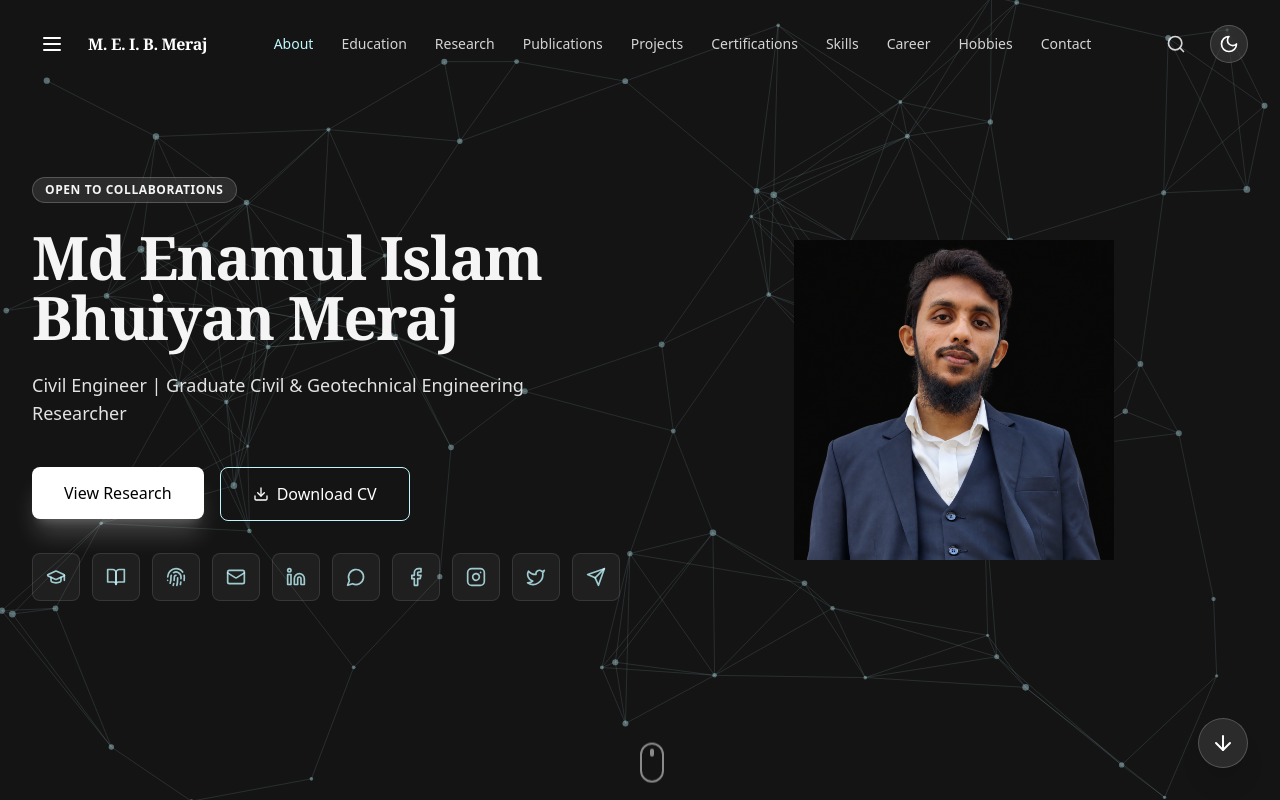
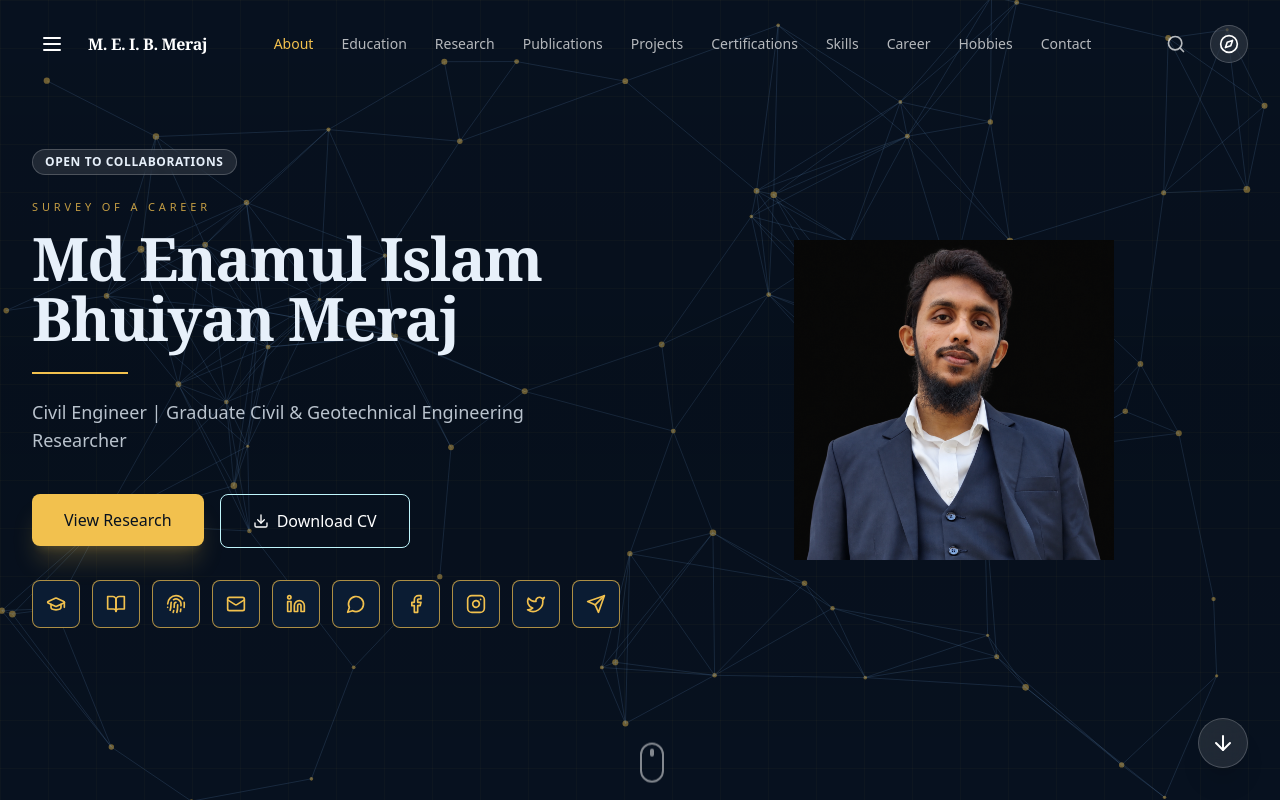
Before and after one commit to enamulislammeraj25-rin/portfolio-xrin, a React (Create React App) app: page / in a window 1280 px wide. Both pictures are taken after a click on the button 1229 px from the left and 44 px from the top of the page. Shown: the top 800 px of the page. Built offline with nearby package versions, Linux system fonts and the light colour scheme.

Commit message:
Add Blueprint theme: navy survey sheet with brass marks.

```diff
--- a/src/App.js
+++ b/src/App.js
@@ -9,7 +9,7 @@ import {
   FileImage, FileCode, FolderOpen,
   CheckCircle2, Linkedin, ExternalLink,
   Camera, Video, Settings, Eye, EyeOff,
-  BookOpen, Fingerprint
+  BookOpen, Fingerprint, Compass
 } from 'lucide-react';
 import {
   XAxis, YAxis, CartesianGrid, Tooltip, ResponsiveContainer, AreaChart, Area
@@ -60,7 +60,7 @@ export default function App() {
   // Held themes stay in style maps below but are not cycled:
   // midnight, nature, musgravite, ruby, emerald, rain
   const cycleTheme = () => {
-    const themes = ['dark', 'light'];
+    const themes = ['dark', 'light', 'blueprint'];
     // const themes = ['dark', 'light', 'spring', 'warm'];
     // const themes = ['dark', 'light', 'midnight', 'spring', 'nature', 'musgravite', 'ruby', 'emerald', 'rain'];
     const currentIndex = Math.max(0, themes.indexOf(theme));
@@ -221,6 +221,7 @@ export default function App() {
   const getAppBg = () => {
       switch (theme) {
           case 'dark': return 'bg-[#141414] text-[#F5F5F5]';
+          case 'blueprint': return 'bg-[#07111F] text-[#E7F0FA]';
           case 'light': return 'bg-white text-black';
           case 'midnight': return 'bg-slate-950 text-slate-100';
           case 'rain': return 'bg-gradient-to-b from-[#071318] via-[#16343c] to-[#7ea8b4] text-slate-100';
@@ -237,6 +238,7 @@ export default function App() {
   const getAccentColor = () => {
       switch (theme) {
           case 'dark': return 'text-[#C0F6FC]';
+          case 'blueprint': return 'text-[#F2C14E]';
           case 'light': return 'text-stone-700';
           case 'midnight': return 'text-indigo-400';
           case 'rain': return 'text-sky-200';
@@ -254,6 +256,7 @@ export default function App() {
   const getCardStyle = () => {
       switch (theme) {
           case 'dark': return 'bg-transparent border border-transparent hover:bg-white/5 hover:border-neutral-700';
+          case 'blueprint': return 'bg-[#0B1C33]/40 border border-[#1E3A5F] hover:border-[#F2C14E]/60 hover:bg-[#0E2440]';
           case 'light': return 'bg-transparent border border-transparent text-stone-900 hover:bg-white hover:border-stone-400 hover:shadow-md';
           case 'midnight': return 'bg-transparent border border-transparent text-slate-200 hover:bg-white/5 hover:border-indigo-500/50';
           case 'rain': return 'bg-white/10 border border-white/20 text-slate-100 hover:bg-white/15 hover:border-white/30 backdrop-blur-xl';
@@ -270,6 +273,7 @@ export default function App() {
   const getHoverTextColor = () => {
       switch (theme) {
           case 'dark': return 'group-hover:text-[#C0F6FC] transition-colors duration-300';
+          case 'blueprint': return 'group-hover:text-[#F2C14E] transition-colors duration-300';
           case 'light': return 'group-hover:text-[#0A5C57] transition-colors duration-300';
           case 'midnight': return 'group-hover:text-indigo-300 transition-colors duration-300';
           case 'rain': return 'group-hover:text-sky-100 transition-colors duration-300';
@@ -286,6 +290,7 @@ export default function App() {
   const getHoverBgColor = () => {
       switch (theme) {
           case 'dark': return 'group-hover:bg-[#C0F6FC] transition-colors duration-300';
+          case 'blueprint': return 'group-hover:bg-[#F2C14E] transition-colors duration-300';
           case 'light': return 'group-hover:bg-[#0A5C57] transition-colors duration-300';
           case 'midnight': return 'group-hover:bg-indigo-500 transition-colors duration-300';
           case 'rain': return 'group-hover:bg-sky-300 transition-colors duration-300';
@@ -303,6 +308,7 @@ export default function App() {
   const getProgressBarColor = () => {
       switch (theme) {
           case 'dark': return 'bg-[#C0F6FC]';
+          case 'blueprint': return 'bg-[#F2C14E]';
           case 'light': return 'bg-stone-500';
           case 'midnight': return 'bg-indigo-500';
           case 'rain': return 'bg-sky-300';
@@ -319,6 +325,7 @@ export default function App() {
   const getNavStyle = () => {
       // Reduced blur from 3xl to md/lg for better scroll performance
       if (theme === 'dark') return 'bg-[#141414]/90 border-neutral-700 backdrop-blur-md';
+      if (theme === 'blueprint') return 'bg-[#07111F]/92 border-[#1E3A5F] backdrop-blur-md';
       if (theme === 'light') return 'bg-white/90 border-stone-200 backdrop-blur-md';
       if (theme === 'midnight') return 'bg-slate-950/90 border-slate-800 backdrop-blur-md';
       if (theme === 'rain') return 'bg-[#0b1c22]/45 border-white/15 backdrop-blur-2xl';
@@ -332,11 +339,15 @@ export default function App() {
       if (isLight) {
           return 'hover:text-[#0A5C57] hover:bg-[#CCFBF1]';
       }
+      if (theme === 'blueprint') {
+          return 'hover:text-[#F2C14E] hover:bg-[#F2C14E]/10';
+      }
       return 'hover:text-[#C0F6FC] hover:bg-white/10';
   }
 
   const getNavActiveColor = () => {
       if (isLight) return 'text-[#0A5C57]';
+      if (theme === 'blueprint') return 'text-[#F2C14E]';
       return 'text-[#C0F6FC]';
   }
 
@@ -348,6 +359,7 @@ export default function App() {
   const getGlowStyle = () => {
       switch (theme) {
           case 'dark': return 'hover:drop-shadow-[0_0_8px_rgba(192,246,252,0.55)] text-[#C0F6FC]/80 hover:text-[#C0F6FC] border-white/10 bg-white/5';
+          case 'blueprint': return 'bg-[#0B1C33] text-[#F2C14E] border-[#F2C14E]/70 hover:bg-[#F2C14E] hover:text-[#07111F]';
           case 'light': return 'bg-white text-[#0A5C57] border-[#0A5C57] hover:bg-[#CCFBF1] hover:text-[#2DD4BF]';
           case 'midnight': return 'hover:drop-shadow-[0_0_8px_rgba(129,140,248,0.8)] text-indigo-400/80 hover:text-indigo-300 border-indigo-900 bg-indigo-950/30';
           case 'rain': return 'hover:drop-shadow-[0_0_8px_rgba(186,230,253,0.7)] text-sky-200/80 hover:text-sky-100 border-white/20 bg-white/10';
@@ -366,6 +378,7 @@ export default function App() {
       const transitionClass = "transition-all duration-500 ease-[cubic-bezier(0.25,0.1,0.25,1.0)]";
       switch (theme) {
           case 'dark': return `hover:text-[#C0F6FC] hover:bg-white/5 rounded-none px-6 py-3 ${transitionClass}`;
+          case 'blueprint': return `hover:text-[#F2C14E] hover:bg-[#F2C14E]/10 rounded-none px-6 py-3 ${transitionClass}`;
           case 'light': return `hover:text-stone-900 hover:bg-stone-200/50 rounded-none px-6 py-3 ${transitionClass}`;
           case 'midnight': return `hover:text-indigo-400 hover:drop-shadow-[0_0_5px_rgba(129,140,248,0.8)] hover:bg-indigo-900/30 rounded-none px-6 py-3 ${transitionClass}`;
           case 'rain': return `hover:text-sky-100 hover:drop-shadow-[0_0_5px_rgba(186,230,253,0.7)] hover:bg-white/10 rounded-none px-6 py-3 ${transitionClass}`;
@@ -383,6 +396,7 @@ export default function App() {
   const getSidebarStyle = () => {
       switch (theme) {
           case 'dark': return 'bg-[#141414]/70 backdrop-blur-2xl border-r border-neutral-700';
+          case 'blueprint': return 'bg-[#07111F] border-r border-[#1E3A5F]';
           case 'light': return 'bg-white border-r border-stone-200';
           case 'midnight': return 'bg-slate-950/60 backdrop-blur-2xl border-r border-slate-800';
           case 'rain': return 'bg-[#0b1c22]/50 backdrop-blur-2xl border-r border-white/15';
@@ -399,6 +413,7 @@ export default function App() {
   const ThemeIcon = () => {
       switch(theme) {
           case 'dark': return <Moon className="w-5 h-5" />;
+          case 'blueprint': return <Compass className="w-5 h-5" />;
           case 'light': return <Sun className="w-5 h-5" />;
           case 'midnight': return <CloudLightning className="w-5 h-5" />;
           case 'rain': return <CloudLightning className="w-5 h-5" />;
@@ -694,6 +709,14 @@ export default function App() {
         <div className="absolute inset-0 z-0 transition-colors duration-500">
            {theme !== 'light' && <ParticleCanvas theme={theme} />}
         </div>
+        {theme === 'blueprint' && (
+          <div className="absolute inset-0 z-[1] pointer-events-none opacity-40"
+            style={{
+              backgroundImage: 'linear-gradient(rgba(242,193,78,0.08) 1px, transparent 1px), linear-gradient(90deg, rgba(242,193,78,0.08) 1px, transparent 1px)',
+              backgroundSize: '48px 48px'
+            }}
+          />
+        )}
 
         <div className={`absolute inset-0 z-1 pointer-events-none bg-gradient-to-b
             ${theme === 'dark' ? 'from-transparent via-[#141414]/10 to-transparent' :
@@ -709,9 +732,13 @@ export default function App() {
              Open to Collaborations
           </div>
 
+          {theme === 'blueprint' && (
+            <div className="mb-3 text-[11px] tracking-[0.35em] uppercase text-[#F2C14E]/80">Survey of a career</div>
+          )}
           <h1 className="text-3xl sm:text-4xl md:text-5xl lg:text-6xl font-serif font-bold tracking-tight mb-6 animate-in fade-in slide-in-from-bottom-8 duration-700 delay-200">
             {PORTFOLIO_DATA.profile.name}
           </h1>
+          {theme === 'blueprint' && <div className="w-24 h-[2px] bg-[#F2C14E] mb-6" />}
 
           <p className="text-sm sm:text-base md:text-lg font-light mb-10 leading-relaxed animate-in fade-in slide-in-from-bottom-8 duration-700 delay-300 opacity-80">
             {PORTFOLIO_DATA.profile.tagline}
@@ -722,6 +749,7 @@ export default function App() {
                 onClick={() => scrollToSection('research')}
                 className={`px-8 py-3.5 rounded-lg font-medium hover:scale-105 transition-transform duration-200 shadow-xl
                     ${isLight ? 'bg-stone-800 text-white shadow-stone-400/50' :
+                      theme === 'blueprint' ? 'bg-[#F2C14E] text-[#07111F] shadow-[#F2C14E]/20' :
                       'bg-white text-black shadow-white/20'}`}
             >
               View Research
@@ -771,7 +799,7 @@ export default function App() {
           <div className="flex items-center justify-center">
             <img
               src={
-                theme === 'dark' ? '/hero-dark.png' :
+                theme === 'dark' || theme === 'blueprint' ? '/hero-dark.png' :
                 theme === 'spring' ? '/hero-spring.png' :
                 theme === 'warm' ? '/hero-warm.png' :
                 '/hero-light.png'
@@ -1319,6 +1347,7 @@ export default function App() {
               {/* Left Panel: Info (Solid Color) */}
               <div className={`p-10 md:w-2/5 flex flex-col justify-between text-white
                   ${theme === 'dark' ? 'bg-[#0A2E33]' :
+                    theme === 'blueprint' ? 'bg-[#0B1C33]' :
                     theme === 'light' ? 'bg-stone-800' :
                     theme === 'midnight' ? 'bg-indigo-900' :
                     theme === 'rain' ? 'bg-[#16343c]/80' :
@@ -1412,6 +1441,7 @@ export default function App() {
                         disabled={formStatus !== 'idle'}
                         className={`w-full font-bold py-4 rounded-xl transition-all shadow-lg hover:shadow-xl hover:scale-[1.02] active:scale-95 text-white flex items-center justify-center gap-2
                           ${theme === 'dark' ? 'bg-[#C0F6FC] text-[#141414] hover:bg-[#A8EEF7]' :
+                          theme === 'blueprint' ? 'bg-[#F2C14E] text-[#07111F] hover:bg-[#E0B13C]' :
                             theme === 'light' ? 'bg-stone-800 hover:bg-black' :
                             theme === 'midnight' ? 'bg-indigo-700 hover:bg-indigo-800' :
                             theme === 'rain' ? 'bg-sky-800 hover:bg-sky-900' :
--- a/src/components/ParticleCanvas.js
+++ b/src/components/ParticleCanvas.js
@@ -31,6 +31,11 @@ export const ParticleCanvas = ({ theme }) => {
       case 'dark':
         particleColor = 'rgba(192, 246, 252, 0.4)';
         lineColor = 'rgba(192, 246, 252, 0.12)';
+        type = 'truss';
+        break;
+      case 'blueprint':
+        particleColor = 'rgba(242, 193, 78, 0.45)';
+        lineColor = 'rgba(120, 170, 220, 0.16)';
         type = 'truss';
         break;
       case 'light':
```
